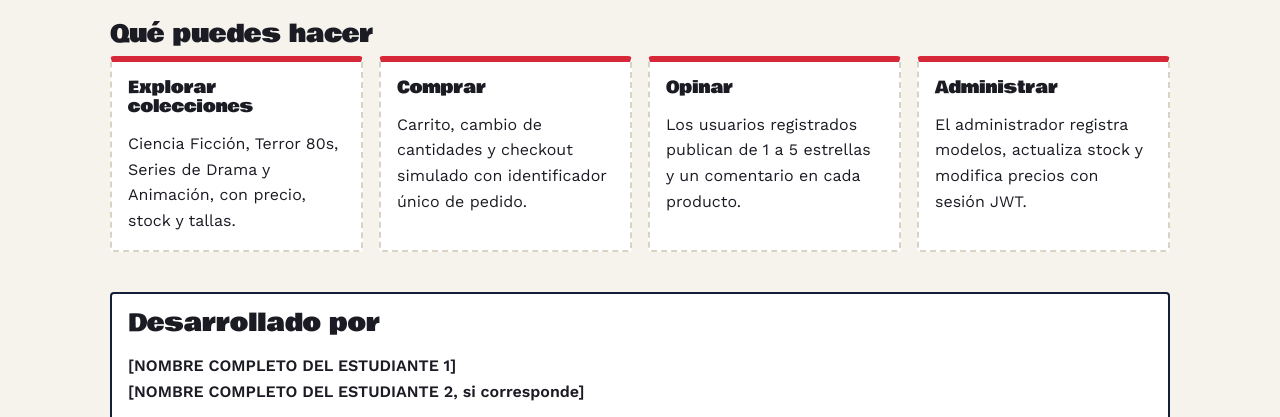
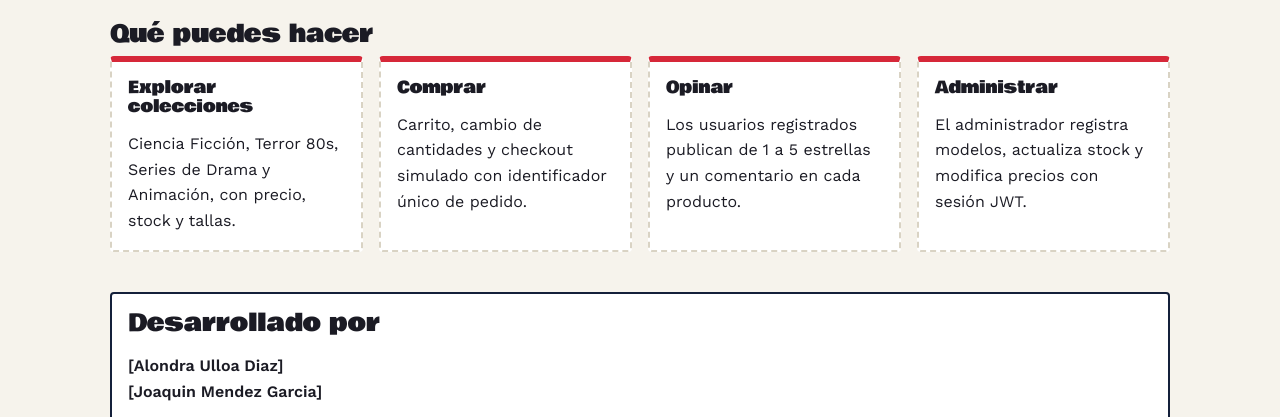
Before and after one commit to joaquinmendez08-beep/sockbuster, a plain HTML site: page index.html in a window 1280 px wide. Shown: the part 521-938 px from the top of the page. Drawn offline with nearby package versions, Linux system fonts and the light colour scheme.

Commit message:
Update student names in index.html

```diff
--- a/index.html
+++ b/index.html
@@ -17,7 +17,7 @@
 </div></section>
 
 <section class="box"><h2>Desarrollado por</h2>
-<p><b>[NOMBRE COMPLETO DEL ESTUDIANTE 1]</b><br><b>[NOMBRE COMPLETO DEL ESTUDIANTE 2, si corresponde]</b></p>
+<p><b>[Alondra Ulloa Diaz]</b><br><b>[Joaquin Mendez Garcia]</b></p>
 <p class="mut">Ingeniería en Informática · Modelamiento de soluciones informáticas (TI3025) · Evaluación Sumativa 03 · INACAP Sede Punta Arenas · Docente: Paulo Simunovic Oyarzún</p></section>
 </main>
 <footer>Sockbuster Video &amp; Socks · Proyecto académico, Primavera 2026</footer>
```
